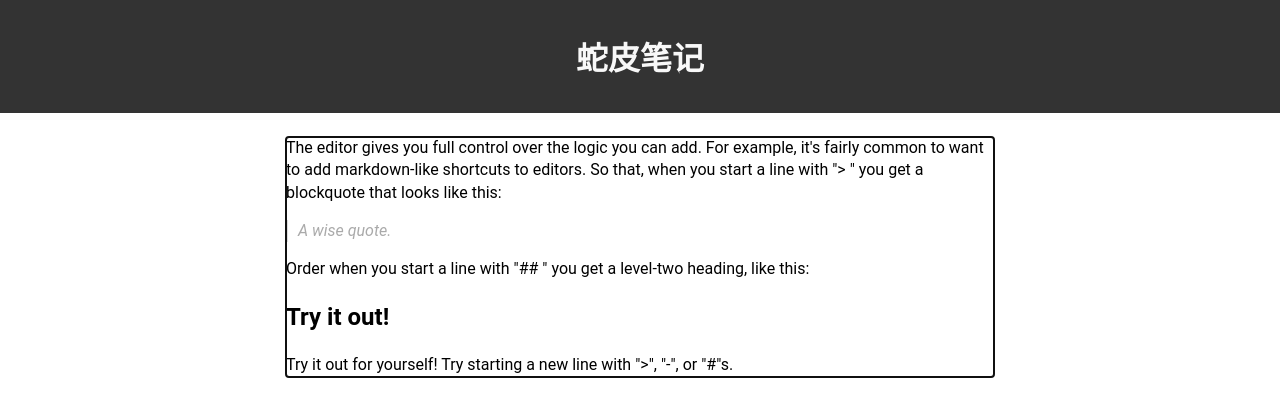
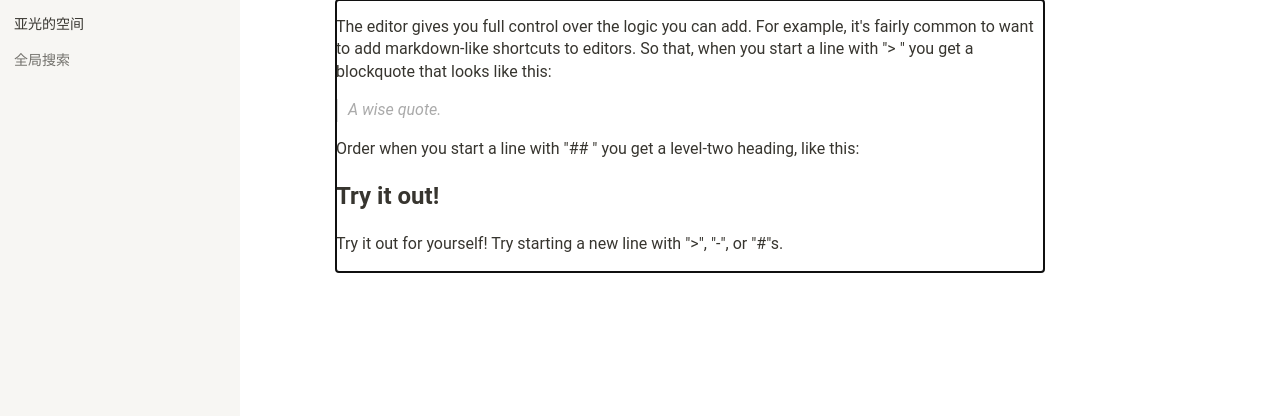
Before and after one commit to sunOpar/foodie, a Next.js app: page / in a window 1280 px wide. Shown: the top 416 px of the page. Built offline with nearby package versions, Linux system fonts and the light colour scheme.

Commit message:
feat: add sidebar

```diff
--- a/src/features/home/Header.jsx
+++ /dev/null
@@ -1,20 +0,0 @@
-import React from 'react'
-import styled from 'styled-components'
-
-const StyledHeader = styled.div`
-  display: flex;
-  align-items: center;
-  background: #333333;
-  color: #f8f8f8;
-  flex-direction: column;
-  width: 100%;
-  padding: 12px;
-`
-
-export default function Header() {
-  return (
-    <StyledHeader>
-      <h1>蛇皮笔记</h1>
-    </StyledHeader>
-  )
-}
--- a/src/features/home/index.tsx
+++ b/src/features/home/index.tsx
@@ -1,22 +1,34 @@
 import styled from 'styled-components'
-import Header from './Header'
 import MyEditor from './MyEditor'
+import Sidebar from './sidebar'
 
 const EditorWrap = styled.div`
-  width: 708px;
-  margin: 24px auto;
+  width: 900px;
+  max-width: 100%;
+  display: flex;
+  align-items: center;
+  flex-direction: column;
+  font-size: 16px;
+  line-height: 1.5;
+  color: rgb(55, 53, 47);
+  padding: 0px 96px 30vh;
   font-size: 16px;
   line-height: 1.4;
+`
+const HomeWrap = styled.div`
+  height: 100%;
+  width: 100%;
+  display: flex;
 `
 
 const HomeView = () => {
   return (
-    <div>
-      <Header />
+    <HomeWrap>
+      <Sidebar />
       <EditorWrap>
         <MyEditor />
       </EditorWrap>
-    </div>
+    </HomeWrap>
   )
 }
 
--- /dev/null
+++ b/src/features/home/sidebar/index.tsx
@@ -0,0 +1,40 @@
+import styled from 'styled-components'
+
+const Wrap = styled.div`
+  background-color: rgb(247, 246, 243);
+  width: 240px;
+  padding: 0 14px;
+`
+const Title = styled.div`
+  color: rgb(55, 53, 47);
+  font-weight: 500;
+  height: 45px;
+  display: flex;
+  align-items: center;
+  font-size: 14px;
+  cursor: pointer;
+`
+
+const CommonItem = styled.div`
+  display: flex;
+  align-items: center;
+  min-height: 27px;
+  font-size: 14px;
+  padding: 2px 0;
+  width: 100%;
+  color: rgba(25,23,17,0.6);
+  &:hover {
+    background-color: rgba(55, 53, 47, 0.08);
+  }
+`
+
+function Sidebar() {
+  return (
+    <Wrap>
+      <Title>亚光的空间</Title>
+      <CommonItem>全局搜索</CommonItem>
+    </Wrap>
+  )
+}
+
+export default Sidebar
--- a/src/globalStyle.css
+++ b/src/globalStyle.css
@@ -8,9 +8,13 @@ a {
 
 html,
 body {
+  height: 100%;
   padding: 0;
   margin: 0;
   font-family: 'Roboto', sans-serif;
+}
+#__next {
+  height: 100%;
 }
 blockquote {
   border-left: 2px solid #ddd;
```
